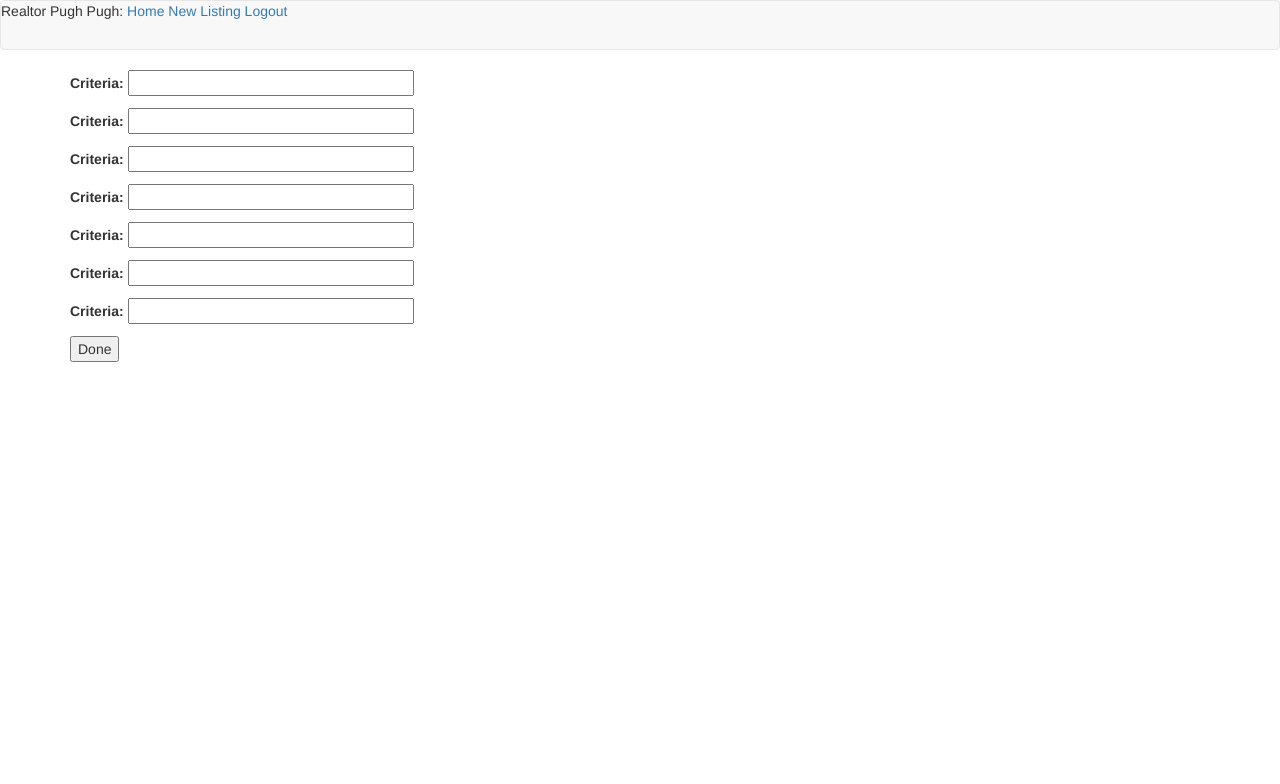
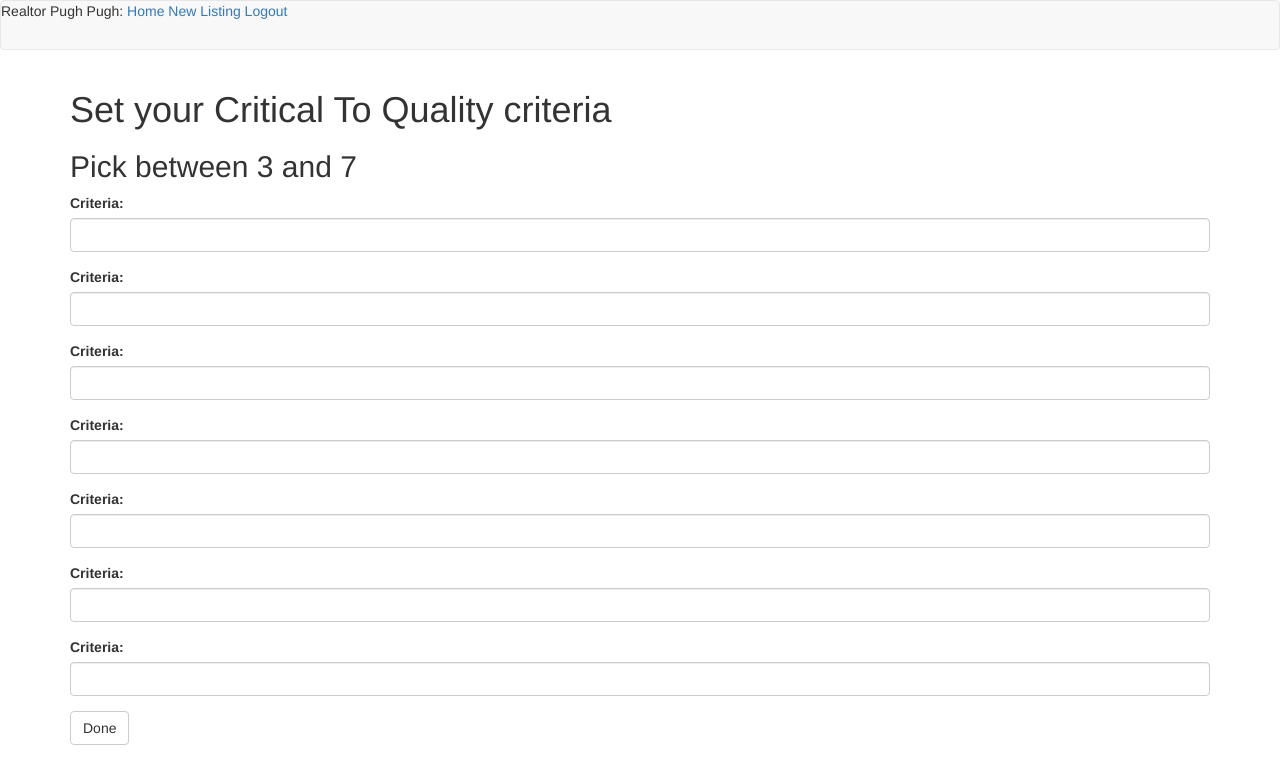
Before and after one commit to bkmd11/Realtor_Pugh_Pugh, a Flask app: page /set_ctqs in a window 1280 px wide. Shown: the top 784 px of the page. Run offline with Flask 2, Linux system fonts and the light colour scheme; the visitor is signed in with stand-in values (Sample User, id 1); some libraries are stand-ins or nearby versions.

Commit message:
more pretty forms

```diff
--- a/app/templates/index.html
+++ b/app/templates/index.html
@@ -7,7 +7,6 @@
     <h2>Here are your current listings:</h2>
     <body>
         <table style="width:100%">
-            <caption>CTQ's</caption>
             <tr>
                 <th>
                     Listing
@@ -21,9 +20,9 @@
             </tr>
             {% for listing in listings %}
             <tr>
-                <td align='center'>{{ listing.listing_name }}</td>
+                <td>{{ listing.listing_name }}</td>
                     {% for rate in listing.rating %}
-                        <td align='center'>{{ rate }}</td>
+                        <td>{{ rate }}</td>
                     {% endfor %}
             </tr>
             {% endfor %}
--- a/app/templates/set_ctqs.html
+++ b/app/templates/set_ctqs.html
@@ -1,60 +1,14 @@
 <!DOCTYPE html>
 <html lang="en">
 {% extends "base.html" %}
+{% import 'bootstrap/wtf.html' as wtf %}
 
 {% block app_content %}
-<form action="" method="post">
-    {{ form.hidden_tag() }}
-    <p>
-        {{ form.ctq_1.label }}
-        {{ (form.ctq_1(size=32)) }}<br>
-        {% for error in form.ctq_1.errors %}
-        <span style="color: red;">[{{ error }}]</span>
-        {% endfor %}
-    </p>
-    <p>
-        {{ form.ctq_2.label }}
-        {{ (form.ctq_2(size=32)) }}<br>
-        {% for error in form.ctq_2.errors %}
-        <span style="color: red;">[{{ error }}]</span>
-        {% endfor %}
-    </p>
-    <p>
-        {{ form.ctq_3.label }}
-        {{ (form.ctq_3(size=32)) }}<br>
-        {% for error in form.ctq_3.errors %}
-        <span style="color: red;">[{{ error }}]</span>
-        {% endfor %}
-    </p>
-    <p>
-        {{ form.ctq_4.label }}
-        {{ (form.ctq_4(size=32)) }}<br>
-        {% for error in form.ctq_4.errors %}
-        <span style="color: red;">[{{ error }}]</span>
-        {% endfor %}
-    </p>
-    <p>
-        {{ form.ctq_5.label }}
-        {{ (form.ctq_5(size=32)) }}<br>
-        {% for error in form.ctq_5.errors %}
-        <span style="color: red;">[{{ error }}]</span>
-        {% endfor %}
-    </p>
-    <p>
-        {{ form.ctq_6.label }}
-        {{ (form.ctq_6(size=32)) }}<br>
-        {% for error in form.ctq_6.errors %}
-        <span style="color: red;">[{{ error }}]</span>
-        {% endfor %}
-    </p>
-    <p>
-        {{ form.ctq_7.label }}
-        {{ (form.ctq_7(size=32)) }}<br>
-        {% for error in form.ctq_7.errors %}
-        <span style="color: red;">[{{ error }}]</span>
-        {% endfor %}
-    </p>
-    <p>{{ form.submit() }}</p>
-</form>
+    <h1>Set your Critical To Quality criteria</h1>
+    <h2>Pick between 3 and 7</h2>
+    {% if form %}
+            {{ wtf.quick_form(form) }}
+            <br>
+    {% endif %}
 {% endblock %}
 </html>
```
Also changed, not shown: app/templates/new_user.html (+5 -36 lines).
